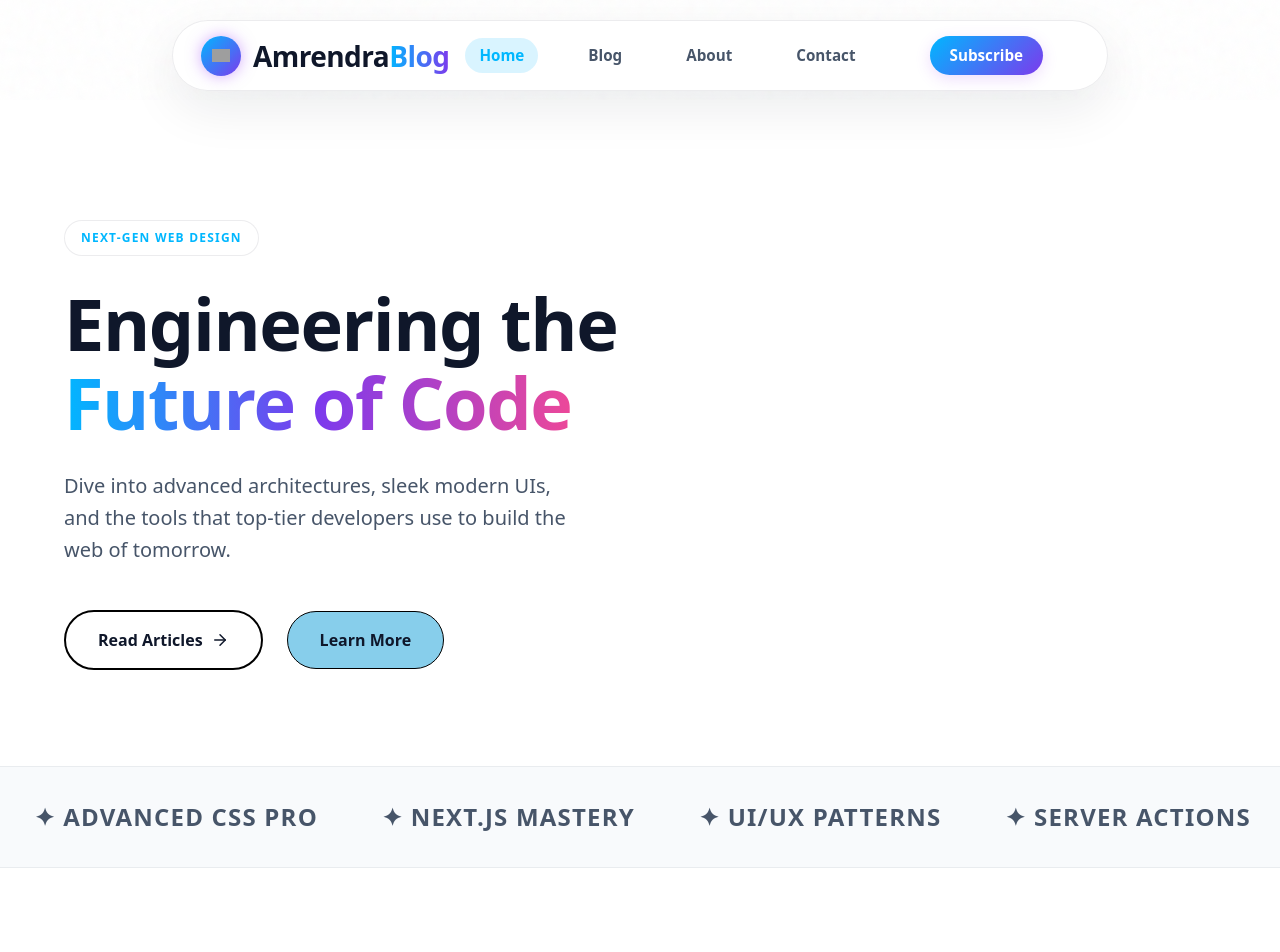
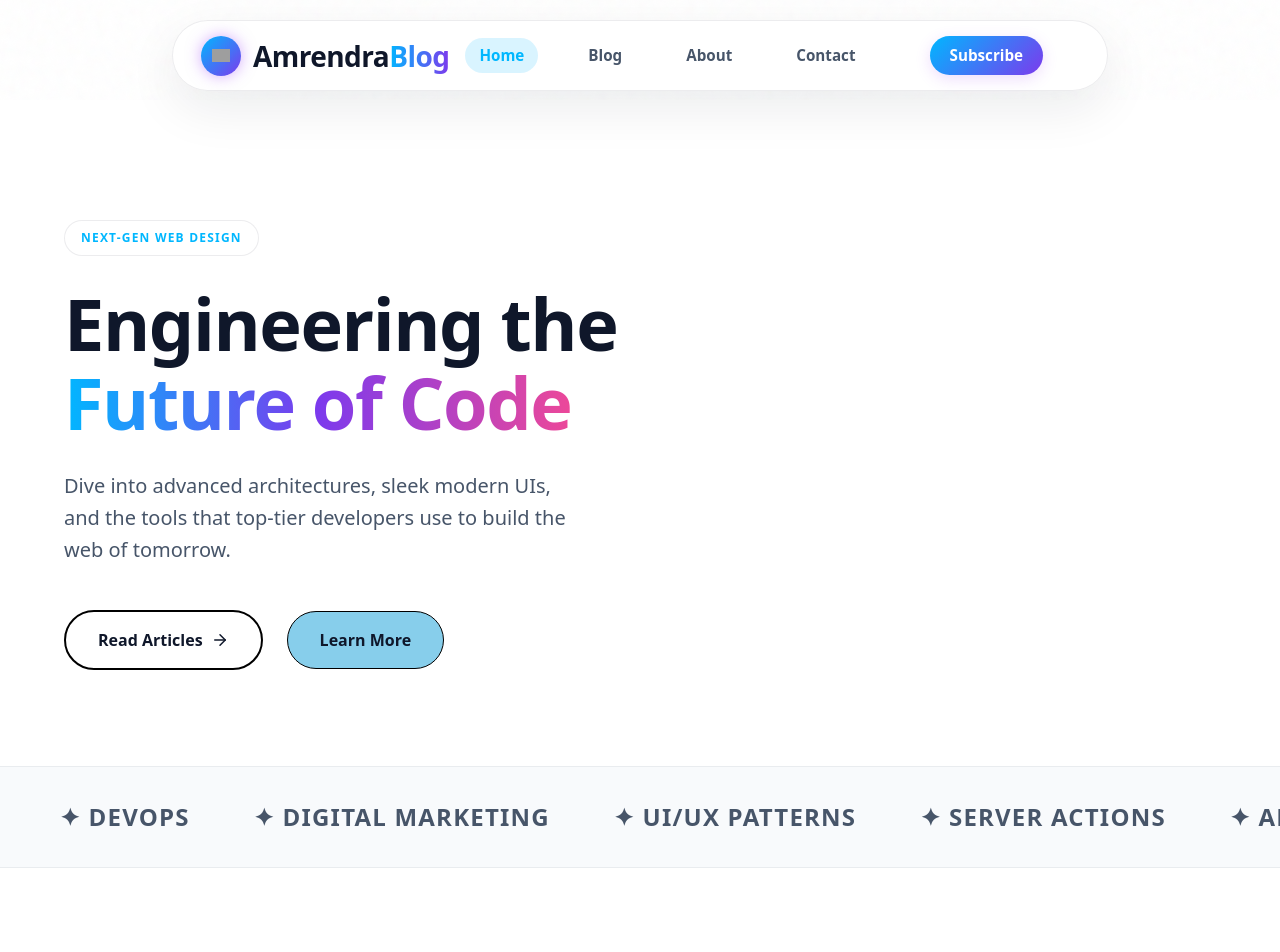
Before and after one commit to AmrendraCodes/AmrendraBlog, a Next.js app in the folder my-website/: page / in a window 1280 px wide. Shown: the top 952 px of the page. Built offline with nearby package versions, Linux system fonts and the light colour scheme; grey boxes are pictures that could not be loaded.

Commit message:
file commited

```diff
--- a/my-website/src/app/page.js
+++ b/my-website/src/app/page.js
@@ -1,5 +1,5 @@
 import Link from "next/link";
-import { ArrowRight, TerminalSquare } from "lucide-react"; // ❌ Sparkles removed (unused)
+import { ArrowRight, TerminalSquare } from "lucide-react";
 import styles from "./page.module.css";
 
 const blogCards = [
@@ -117,9 +117,9 @@ export default function Home() {
         <div className={styles.tickerTrack}>
           {[...Array(2)].map((_, i) => (
             <div key={i} style={{ display: "flex", gap: "4rem" }}>
-              <div className={styles.tickerItem}>✦ React Architecture</div>
-              <div className={styles.tickerItem}>✦ Advanced CSS Pro</div>
-              <div className={styles.tickerItem}>✦ Next.js Mastery</div>
+              <div className={styles.tickerItem}>✦ Mobile Devlopment</div>
+              <div className={styles.tickerItem}>✦ Devops </div>
+              <div className={styles.tickerItem}>✦ Digital Marketing</div>
               <div className={styles.tickerItem}>✦ UI/UX Patterns</div>
               <div className={styles.tickerItem}>✦ Server Actions</div>
               <div className={styles.tickerItem}>✦ Animations</div>
```
